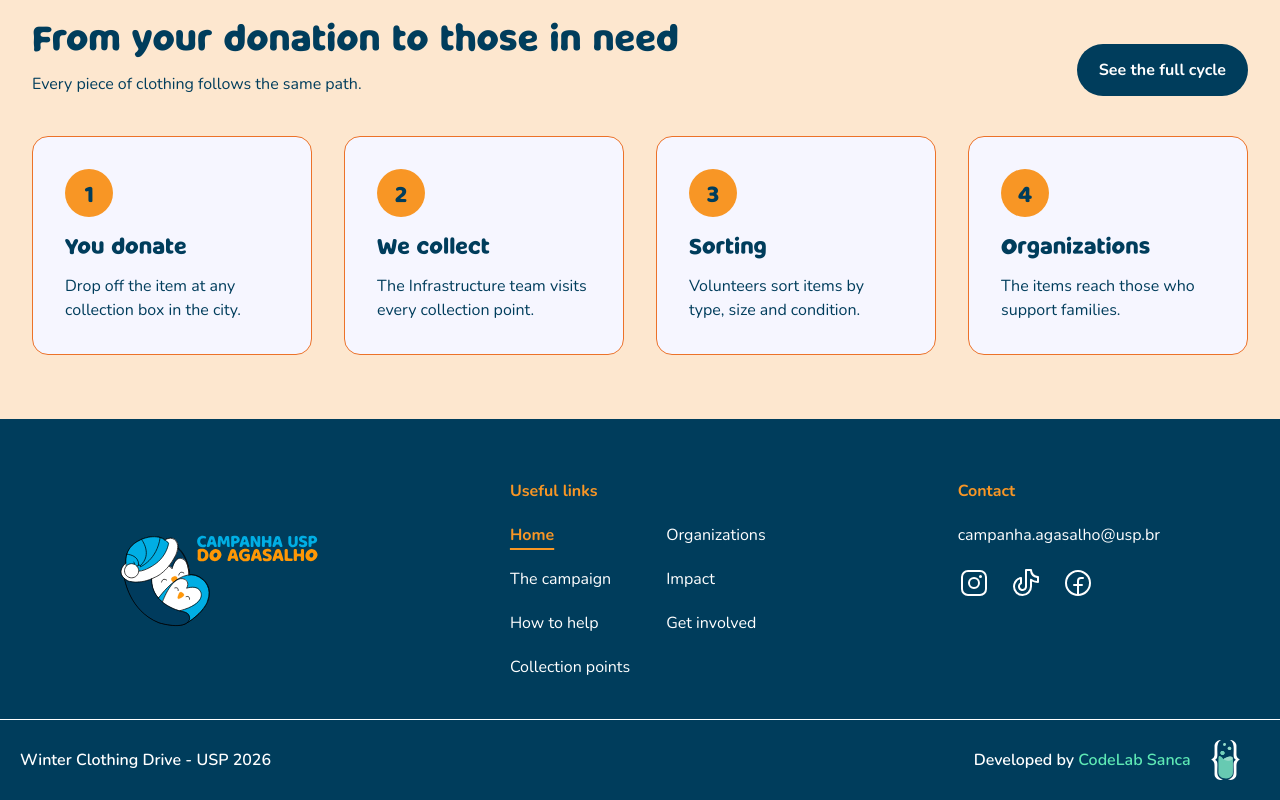
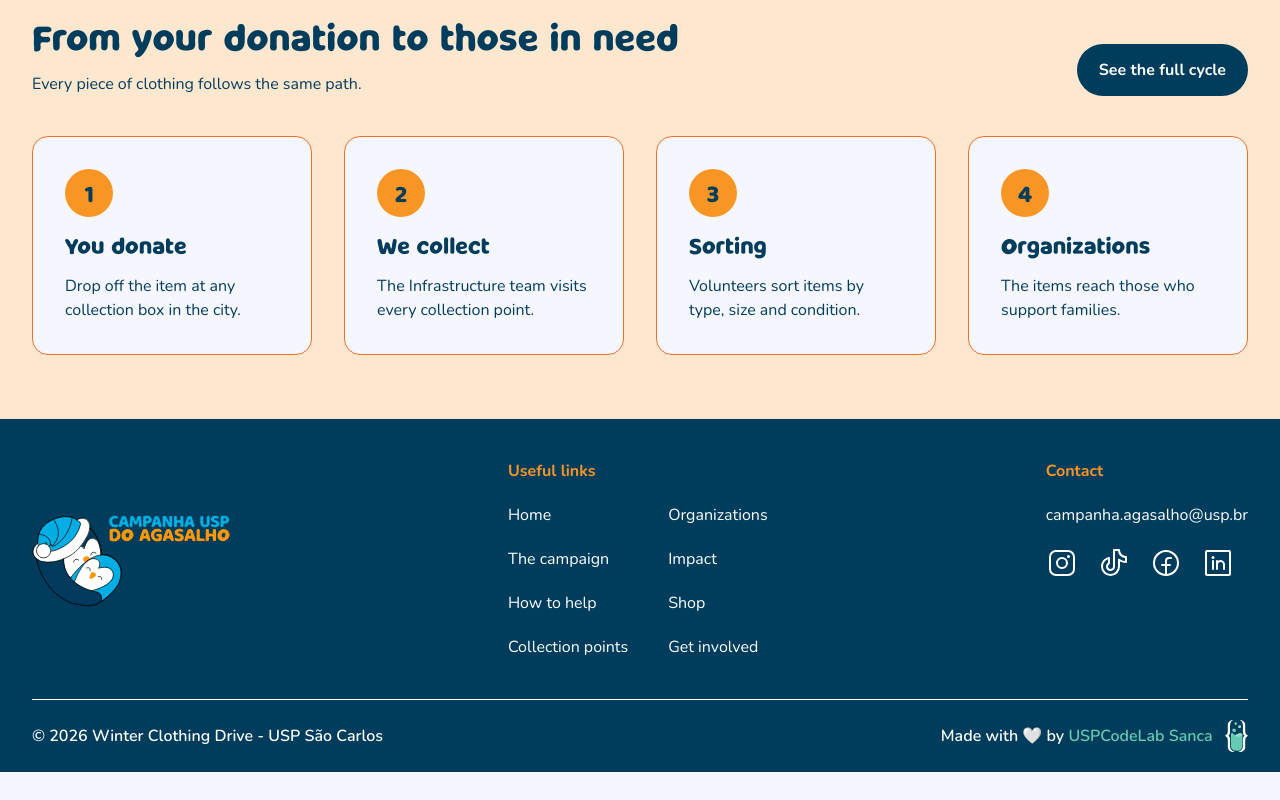
Before and after one commit to USPCodeLabSanca/Campanha-do-Agasalho, a React (Vite) app: page / in a window 1280 px wide. Shown: the part 1400-2200 px from the top of the page. After the commit the page ends 2172 px from the top, so only its background shows below. Built offline with nearby package versions, Linux system fonts and the light colour scheme.

Commit message:
feat: ajusta footer e adiciona LinkedIn às redes sociais

```diff
--- a/src/components/Footer.tsx
+++ b/src/components/Footer.tsx
@@ -5,122 +5,112 @@ import {
   InstagramLogoIcon,
   TiktokLogoIcon,
   FacebookLogoIcon,
+  LinkedinLogoIcon,
 } from '@phosphor-icons/react'
 
-import { NavItem } from './NavItem'
+import { pages } from '../constants/pages'
 
 import logo from '../assets/images/logo.svg'
 import logoCodeLab from '../assets/images/logoCodeLab.svg'
-
-const pages = [
-  { labelKey: 'nav.home', path: '/' },
-  { labelKey: 'nav.campaign', path: '/campanha' },
-  { labelKey: 'nav.howToHelp', path: '/como-ajudar' },
-  { labelKey: 'nav.collectionPoints', path: '/pontos-coleta' },
-  { labelKey: 'nav.entities', path: '/entidades' },
-  { labelKey: 'nav.impact', path: '/impacto' },
-  { labelKey: 'nav.shop', path: '/lojinha' },
-  { labelKey: 'nav.participate', path: '/participe' },
-] as const
 
 const socialLinks = [
   {
     labelKey: 'footer.navInstagram',
     icon: InstagramLogoIcon,
-    url: 'https://www.instagram.com/instagasalho?utm_source=ig_web_button_share_sheet&exln=ZDNlZDc0MzIxNw==',
+    url: 'https://www.instagram.com/instagasalho',
   },
   {
     labelKey: 'footer.navTiktok',
     icon: TiktokLogoIcon,
-    url: 'https://www.tiktok.com/@campanhagasalho?is_from_webapp=1&sender_device=pc',
+    url: 'https://www.tiktok.com/@campanhagasalho',
   },
   {
     labelKey: 'footer.navFacebook',
     icon: FacebookLogoIcon,
     url: 'https://www.facebook.com/campanhadoagasalhouspsc/',
   },
+  {
+    labelKey: 'footer.navLinkedin',
+    icon: LinkedinLogoIcon,
+    url: 'https://www.linkedin.com/company/campanha-usp-do-agasalho-oficial/',
+  },
 ] as const
 
 export function Footer() {
   const { t } = useTranslation()
 
-  const footerPages = pages.filter((page) => page.labelKey !== 'nav.shop')
-
   return (
-    <footer className="z-0 h-auto w-full bg-blue-1 pt-5 shadow-md">
-      <div className="page-container mx-auto mt-20 mb-10 flex flex-col items-start gap-10 xl:my-10 xl:flex-row xl:justify-between xl:px-30">
-        <Link to="/" className="xl:self-center">
+    <footer className="w-full bg-blue-1">
+      <div className="page-container grid items-start gap-10 py-10 md:grid-cols-2 xl:flex xl:justify-between">
+        <Link to="/" className="md:col-span-2 xl:self-center">
           <img src={logo} alt={t('header.logoAlt')} className="h-24" />
         </Link>
 
         <nav aria-label={t('footer.navLabel')} className="flex flex-col gap-5">
-          <p className="px-2 text-button text-orange-1">
-            {t('footer.usefulLinks')}
-          </p>
-          <ul className="grid grid-flow-row gap-5 xl:grid-flow-col xl:grid-rows-4">
-            {footerPages.map((page) => (
+          <p className="text-button text-orange-1">{t('footer.usefulLinks')}</p>
+          <ul className="grid grid-flow-col grid-rows-4 gap-x-10 gap-y-5">
+            {pages.map((page) => (
               <li key={page.path}>
-                <NavItem to={page.path}>{t(page.labelKey)}</NavItem>
+                <Link
+                  to={page.path}
+                  className="text-body text-white transition hover:text-orange-1"
+                >
+                  {t(page.labelKey)}
+                </Link>
               </li>
             ))}
           </ul>
         </nav>
 
         <nav aria-label={t('footer.contact')}>
-          <ul className="flex flex-col gap-5 text-white">
-            <menu className="text-button text-orange-1">
-              {t('footer.contact')}
-            </menu>
-            <a href="mailto:campanha.agasalho@usp.br">
+          <div className="flex flex-col gap-5 text-white">
+            <p className="text-button text-orange-1">{t('footer.contact')}</p>
+            <a
+              href="mailto:campanha.agasalho@usp.br"
+              className="transition hover:text-orange-1"
+            >
               campanha.agasalho@usp.br
             </a>
-            <div className="flex gap-5">
+            <ul className="flex gap-5">
               {socialLinks.map((social) => {
                 const CurrentIcon = social.icon
                 return (
-                  <li key={social.labelKey} aria-label={t(social.labelKey)}>
+                  <li key={social.labelKey}>
                     <a
                       href={social.url}
                       target="_blank"
                       rel="noopener noreferrer"
+                      aria-label={t(social.labelKey)}
+                      className="transition hover:text-orange-1"
                     >
-                      <CurrentIcon size={32} />
+                      <CurrentIcon size={32} aria-hidden="true" />
                     </a>
                   </li>
                 )
               })}
-            </div>
-          </ul>
+            </ul>
+          </div>
         </nav>
       </div>
-      <div className="page-container border-t-1 border-white text-strong xl:px-0">
-        <ul className="mx-5 flex flex-col items-start justify-between py-5 text-white xl:flex-row xl:items-center">
-          <li>{t('title')} - USP 2026</li>
+      <div className="page-container">
+        <div className="flex flex-col items-start justify-between gap-5 border-t border-white py-5 text-strong text-white md:flex-row md:items-center">
+          <p>© 2026 {t('title')} - USP São Carlos</p>
 
-          <li className="hidden items-center xl:flex">
+          <div className="flex items-center gap-3">
             <p>
-              {t('footer.developedBy')}
-              <span className="text-emerald-300"> CodeLab Sanca</span>
+              {t('footer.madeWith')}{' '}
+              <a
+                href="https://codelab.icmc.usp.br/"
+                target="_blank"
+                rel="noopener noreferrer"
+                className="text-codelab hover:underline"
+              >
+                USPCodeLab Sanca
+              </a>
             </p>
-            <img
-              src={logoCodeLab}
-              alt={'CodeLab Sanca'}
-              className="h-10 px-5"
-            />
-          </li>
-
-          <li className="flex flex-col items-start gap-5 pt-5 xl:hidden">
-            <img
-              src={logoCodeLab}
-              alt={'CodeLab Sanca'}
-              className="h-10 px-5"
-            />
-            <p>
-              {t('footer.developedBy')}
-              <span className="text-emerald-300"> CodeLab Sanca</span>
-            </p>
-          </li>
-        </ul>
+            <img src={logoCodeLab} alt="" className="h-8" />
+          </div>
+        </div>
       </div>
     </footer>
   )
--- a/src/i18n/locales/en.json
+++ b/src/i18n/locales/en.json
@@ -22,12 +22,13 @@
   },
   "footer": {
     "usefulLinks": "Useful links",
-    "navLabel": "Rodapé",
+    "navLabel": "Footer",
     "contact": "Contact",
-    "developedBy": "Developed by",
+    "madeWith": "Made with 🤍 by",
     "navInstagram": "Campaign's Instagram",
-    "navTiktok": "Campaign's Tiktok",
-    "navFacebook": "Campaign's Facebook"
+    "navTiktok": "Campaign's TikTok",
+    "navFacebook": "Campaign's Facebook",
+    "navLinkedin": "Campaign's LinkedIn"
   },
   "home": {
     "hero": {
--- a/src/i18n/locales/pt.json
+++ b/src/i18n/locales/pt.json
@@ -23,11 +23,12 @@
   "footer": {
     "usefulLinks": "Links úteis",
     "contact": "Contato",
-    "navLabel": "Footer",
-    "developedBy": "Desenvolvido por",
+    "navLabel": "Rodapé",
+    "madeWith": "Feito com 🤍 por",
     "navInstagram": "Instagram da campanha",
-    "navTiktok": "Tiktok da campanha",
-    "navFacebook": "Facebook da campanha"
+    "navTiktok": "TikTok da campanha",
+    "navFacebook": "Facebook da campanha",
+    "navLinkedin": "LinkedIn da campanha"
   },
   "home": {
     "hero": {
--- a/src/index.css
+++ b/src/index.css
@@ -34,6 +34,8 @@
   --color-green-1: #2fb6be;
   --color-green-2: #86cdd1;
   --color-green-3: #d1eff1;
+
+  --color-codelab: #67cab2;
 
   --color-gray-1: #b0b0b0;
   --color-gray-2: #d4d4d4;
```
